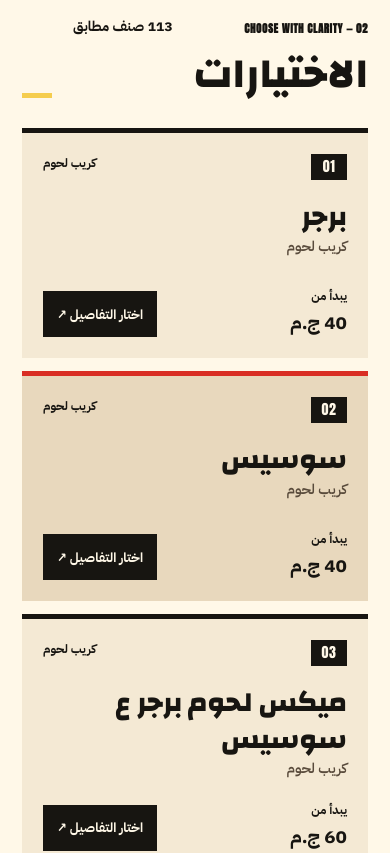
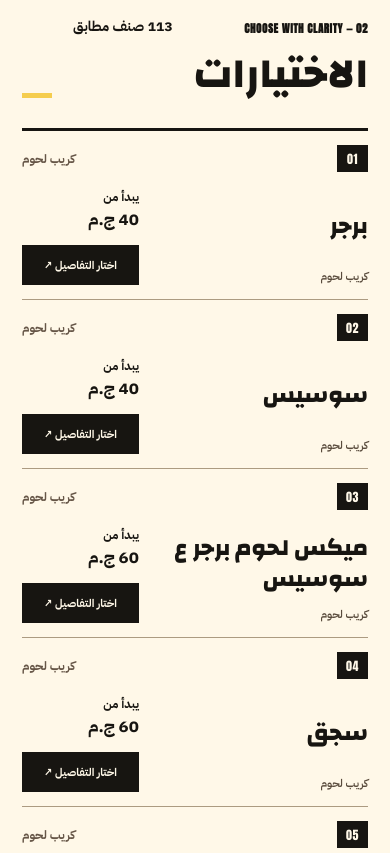
Before and after one commit to omarkhair70-droid/tuscanini-ordering-system, a Next.js app: page /menu in a window 390 px wide. Shown: the part 1300-2153 px from the top of the page. Built offline with nearby package versions, Linux system fonts and the light colour scheme.

Commit message:
refine(menu): replace 290px generic cards with concise printed-menu rows for 113 actual old-price items

```diff
--- a/app/rebirth-menu.css
+++ b/app/rebirth-menu.css
@@ -223,3 +223,108 @@
 @media(prefers-reduced-motion:reduce){
   .t-menu-product{transition:none}
 }
+
+
+/* Populated-menu screenshot Pass 12:
+ * The original 20-per-page 290px photo-less CARDS created 7,000px of
+ * browsing on a 390px phone. Without verified item photographs, editorial
+ * rows (a printed-menu rhythm) give prices and food names proper priority.
+ * Real photos remain in the hero, never falsely assigned to menu SKUs. */
+.t-menu-page .t-menu-items__grid{
+  display:grid;
+  grid-template-columns:repeat(2,minmax(0,1fr));
+  column-gap:clamp(24px,4vw,62px);
+  row-gap:0;
+  border-top:3px solid var(--ink)
+}
+.t-menu-page .t-menu-product,
+.t-menu-page .t-menu-product:nth-child(6n+2),
+.t-menu-page .t-menu-product:nth-child(6n+5){
+  display:grid;
+  grid-template-columns:minmax(0,1fr) minmax(125px,.38fr);
+  grid-template-rows:auto minmax(0,1fr) auto;
+  align-items:start;
+  min-height:155px;
+  background:transparent;
+  border-top:0;
+  border-bottom:1px solid #ac9b81;
+  padding:clamp(17px,2vw,27px) 0;
+  gap:0 clamp(12px,2vw,30px);
+  transition:background .2s ease
+}
+.t-menu-page .t-menu-product__top{
+  grid-column:1/-1;
+  grid-row:1;
+  align-items:center;
+  gap:14px;
+  padding-bottom:10px
+}
+.t-menu-page .t-menu-product__top span:first-child{
+  background:var(--ink);color:var(--paper);
+  min-width:31px;height:27px;font-size:12px;letter-spacing:.04em
+}
+.t-menu-page .t-menu-product__top span:last-child{color:#665647}
+.t-menu-page .t-menu-product h3{
+  grid-column:1;
+  grid-row:2;
+  font:800 clamp(23px,2.7vw,37px)/1.3 "Changa",Tahoma,sans-serif;
+  align-self:center;
+  margin:6px 0 0;
+  overflow-wrap:anywhere
+}
+.t-menu-page .t-menu-product__description{
+  grid-column:1;grid-row:3;align-self:start;
+  margin:5px 0 0;font-size:12px;line-height:1.55;flex:none
+}
+.t-menu-page .t-menu-product__bottom{
+  grid-column:2;grid-row:2 / span 2;
+  display:flex;flex-direction:column;align-items:stretch;justify-content:center;
+  min-width:0;gap:13px;padding:6px 0 0;margin:0
+}
+.t-menu-page .t-menu-product__price{
+  display:flex;flex-direction:column;gap:1px;
+  align-self:flex-start
+}
+.t-menu-page .t-menu-product__price strong{font-size:20px}
+.t-menu-page .t-menu-product__bottom button{
+  align-self:stretch;
+  min-height:43px;
+  font-size:12px;padding:10px 8px
+}
+@media(hover:hover) and (prefers-reduced-motion:no-preference){
+  .t-menu-page .t-menu-product:hover{background:var(--cream)}
+}
+@media(max-width:860px){
+  .t-menu-page .t-menu-items__grid{grid-template-columns:minmax(0,1fr)}
+  .t-menu-page .t-menu-product,
+  .t-menu-page .t-menu-product:nth-child(6n+2),
+  .t-menu-page .t-menu-product:nth-child(6n+5){
+    grid-template-columns:minmax(0,1fr) minmax(115px,.34fr);
+    min-height:129px;
+    padding:16px 0;
+    column-gap:12px
+  }
+}
+@media(max-width:420px){
+  .t-menu-page .t-menu-product,
+  .t-menu-page .t-menu-product:nth-child(6n+2),
+  .t-menu-page .t-menu-product:nth-child(6n+5){
+    grid-template-columns:minmax(0,1fr) 117px;
+    padding:14px 0;
+    min-height:122px;
+    column-gap:10px
+  }
+  .t-menu-page .t-menu-product h3{font-size:clamp(20px,6vw,26px)}
+  .t-menu-page .t-menu-product__price strong{font-size:17px}
+  .t-menu-page .t-menu-product__bottom button{font-size:11px;min-height:40px}
+  .t-menu-page .t-menu-product__description{font-size:11px}
+}
+@media(max-width:340px){
+  .t-menu-page .t-menu-product,
+  .t-menu-page .t-menu-product:nth-child(6n+2),
+  .t-menu-page .t-menu-product:nth-child(6n+5){grid-template-columns:minmax(0,1fr) 105px}
+  .t-menu-page .t-menu-product__bottom button{font-size:10px}
+}
+@media(prefers-reduced-motion:reduce){
+  .t-menu-page .t-menu-product{transition:none}
+}
```
